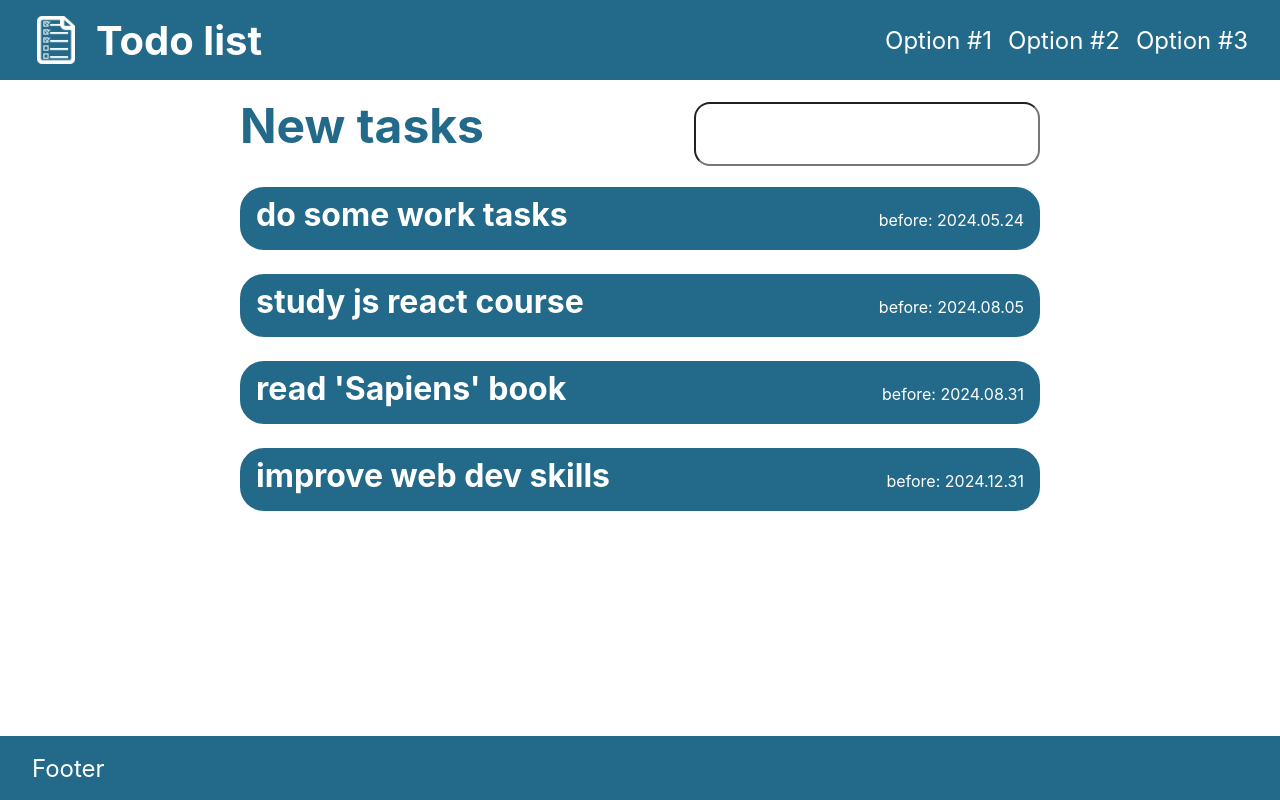
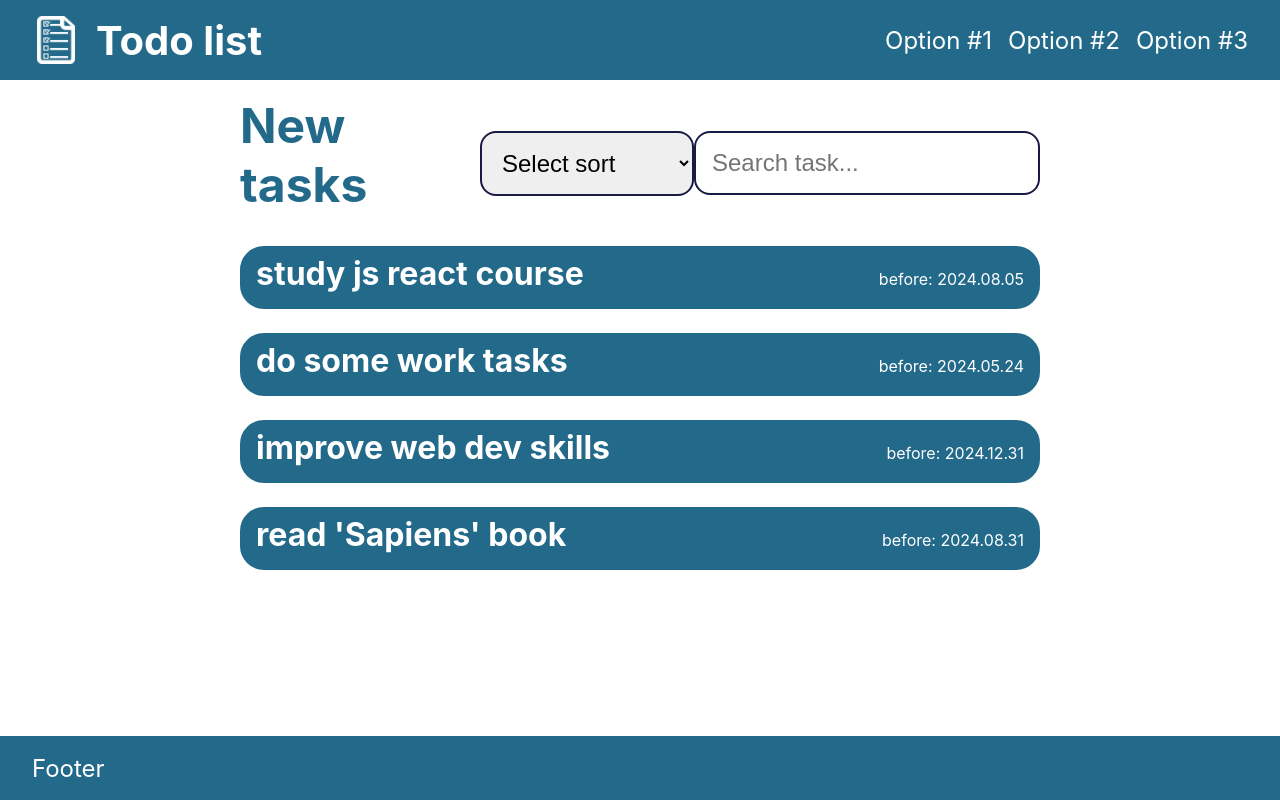
Before and after one commit to amakor97/todo-list, a React (Create React App) app: page / in a window 1280 px wide. Built offline with nearby package versions, Linux system fonts and the light colour scheme.

Commit message:
feat: add sorting options

```diff
--- a/src/components/search/Search.js
+++ b/src/components/search/Search.js
@@ -3,6 +3,10 @@ import search from "./search.module.css";
 
 export default function Search({onInputSearch}) {
   return (
-    <input className={search.search} onChange={(e) => onInputSearch(e)}></input>
+    <input
+      className={search.search}
+      onChange={(e) => onInputSearch(e)}
+      placeholder="Search task..."
+    ></input>
   );
 }
--- a/src/components/search/search.module.css
+++ b/src/components/search/search.module.css
@@ -4,5 +4,6 @@
 
   font-size: 24px;
 
+  border: 2px solid #1a1a47;;
   border-radius: 16px;
 }
--- /dev/null
+++ b/src/components/sortSelect/SortSelect.js
@@ -0,0 +1,15 @@
+import sortSelectStyles from "./sortSelect.module.css";
+
+export default function SortSelect({options, onOptionChange}) {
+  function handleOptionChange(e) {
+    onOptionChange(e.target.value);
+  }
+
+  console.log(options);
+
+  return (
+    <select className={sortSelectStyles.select} onChange={(e) => handleOptionChange(e)}>
+      {options.map(opt => <option className={sortSelectStyles.opt} key={opt.id} value={opt.value}>{opt.name}</option>)}
+    </select>
+  )
+}
--- /dev/null
+++ b/src/components/sortSelect/sortSelect.module.css
@@ -0,0 +1,15 @@
+.select {
+  padding: 16px;
+  font-size: 24px;
+
+  border: 2px solid #1a1a47;
+  border-radius: 16px;
+}
+
+.opt {
+
+}
+
+.opt:hover {
+  color: #1a1a47;
+}
--- a/src/components/tasksList/TasksList.js
+++ b/src/components/tasksList/TasksList.js
@@ -1,25 +1,52 @@
 import tasksList from "./tasksList.module.css";
 import Task from "../task/Task.js";
+import SortSelect from "../sortSelect/SortSelect.js";
 import Search from "../search/Search.js";
 
 import { useState } from "react";
 import useTasks from "../../hooks/useTasks.js";
 
 
-function sortTasksByFinishDate(taskA, taskB) {
-  let finishA = Date.parse(taskA.finishDate);
-  let finishB = Date.parse(taskB.finishDate);
+const sortOptions = [
+  {id: 1, name: "Select sort", value: "none"},
+  {id: 2, name: "Start date", value: "start"},
+  {id: 3, name: "Finish date", value: "finish"},
+  {id: 4, name: "P-ants number", value: "number"}
+];
+
+
+function sortTasksByDate(type, taskA, taskB) {
+  let finishA = undefined;
+  let finishB = undefined;
+  switch(type) {
+    case "start": {
+      finishA = Date.parse(taskA.startDate);
+      finishB = Date.parse(taskB.startDate);
+      break;
+    }
+    case "finish": {
+      finishA = Date.parse(taskA.finishDate);
+      finishB = Date.parse(taskB.finishDate);
+      break;
+    }
+    default: {
+      break;
+    }
+  }
   return finishA - finishB;
+}
+
+
+function sortByParticipantsNumber(taskA, taskB) {
+  return taskA.participants.length - taskB.participants.length;
 }
 
 
 export default function TasksList() {
   const [searchText, setSearchText] = useState("");
   const {error, filterText, tasks} = useTasks();
-
   const [tasksData, setTasksData] = useState(tasks);
-
-  console.log(tasksData);
+  const [sortType, setSortType] = useState("none");
 
   if (error) {
     return null;
@@ -33,11 +60,48 @@ export default function TasksList() {
     const tasksDataCopy = JSON.parse(JSON.stringify(tasksData));
     const taskIndex = tasksDataCopy.findIndex(task => task.id === taskId);
     tasksDataCopy[taskIndex].participants.push(newParticipant);
-    setTasksData(tasksDataCopy);
+
+
+    if (sortType === "number") {
+      tasksDataCopy.sort((taskA, taskB) => (sortByParticipantsNumber(taskA, taskB)));
+      setTasksData(tasksDataCopy);
+    } else {
+      setTasksData(tasksDataCopy);
+    }
+
+
   }
 
-  let tasksArr = tasksData.filter(task => task.status !== "finished").sort(
-    (taskA, taskB) => sortTasksByFinishDate(taskA, taskB));
+  function handleSortSelect(type) {
+    const sortSelected = type;
+    const tasksDataCopy = JSON.parse(JSON.stringify(tasksData));
+
+    switch(sortSelected) {
+      case "start": {
+        tasksDataCopy.sort((taskA, taskB) => sortTasksByDate("start", taskA, taskB));
+        setTasksData(tasksDataCopy);
+        break;
+      }
+      case "finish": {
+        tasksDataCopy.sort((taskA, taskB) => sortTasksByDate("finish", taskA, taskB));
+        setTasksData(tasksDataCopy);
+        break;
+      }
+      case "number": {
+        tasksDataCopy.sort((taskA, taskB) => (sortByParticipantsNumber(taskA, taskB)));
+        setTasksData(tasksDataCopy);
+        break;
+      }
+      default: {
+        setTasksData(tasks);
+        break;
+      }
+    }
+
+    setSortType(sortSelected);
+  }
+
+  let tasksArr = tasksData.filter(task => task.status !== "finished");
   tasksArr = tasksArr.filter(task =>
     task.description.toLowerCase().includes(searchText.toLowerCase()));
 
@@ -45,6 +109,7 @@ export default function TasksList() {
     <div className={tasksList.tasksList}>
       <div className={tasksList.header}>
         <h2 className={tasksList.title}>{filterText}</h2>
+        <SortSelect options={sortOptions} onOptionChange={handleSortSelect}/>
         <Search onInputSearch={handleInputSearch}/>
       </div>
       {
```
